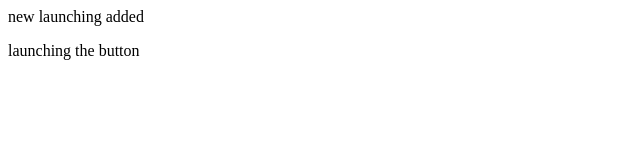
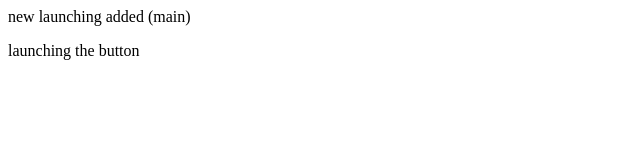
Before and after one commit to gaurav-taskrabbit/launch-new, a plain HTML site: page index.html in a window 1280 px wide. Shown: the full height of the page, 0-640 px from the left. Drawn offline with Linux system fonts and the light colour scheme.

```diff
--- a/index.html
+++ b/index.html
@@ -1,2 +1,2 @@
-<p>new launching added</p>
+<p>new launching added (main)</p>
 <p>launching the button</p>
```
